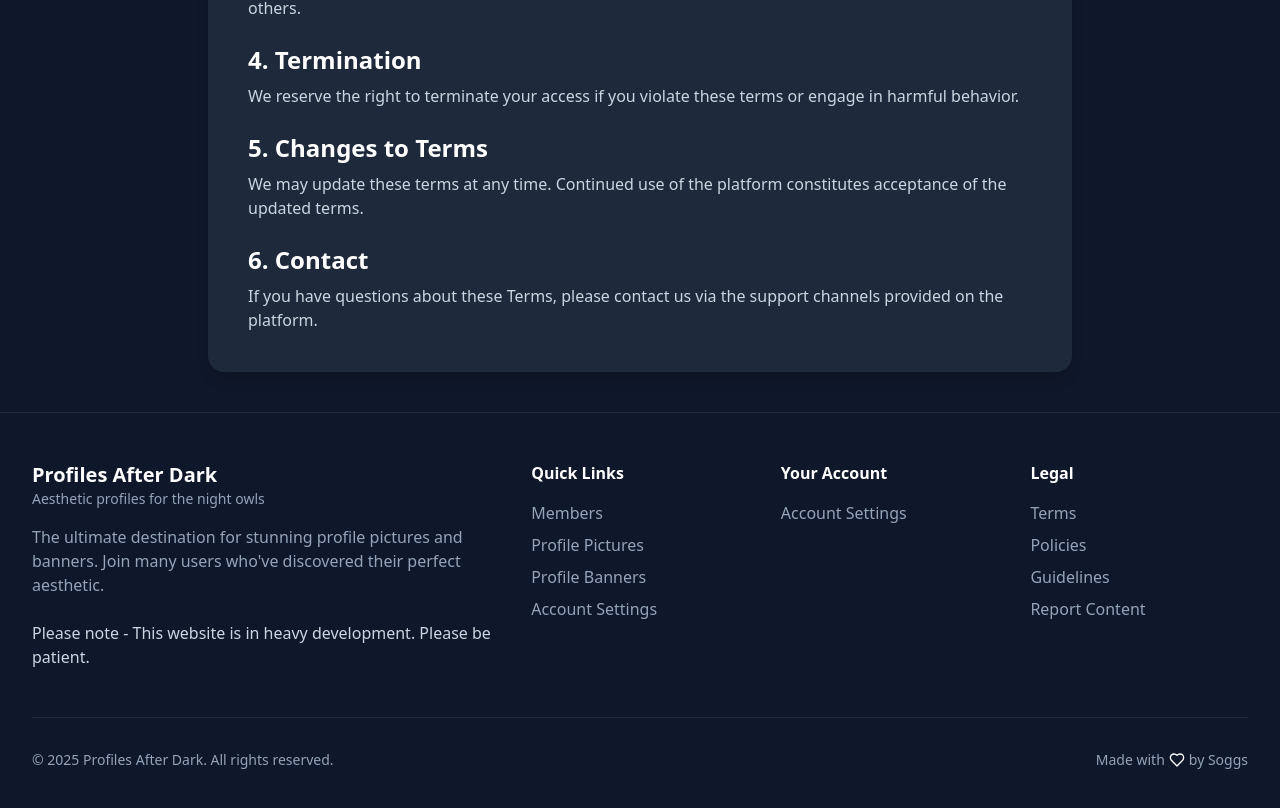
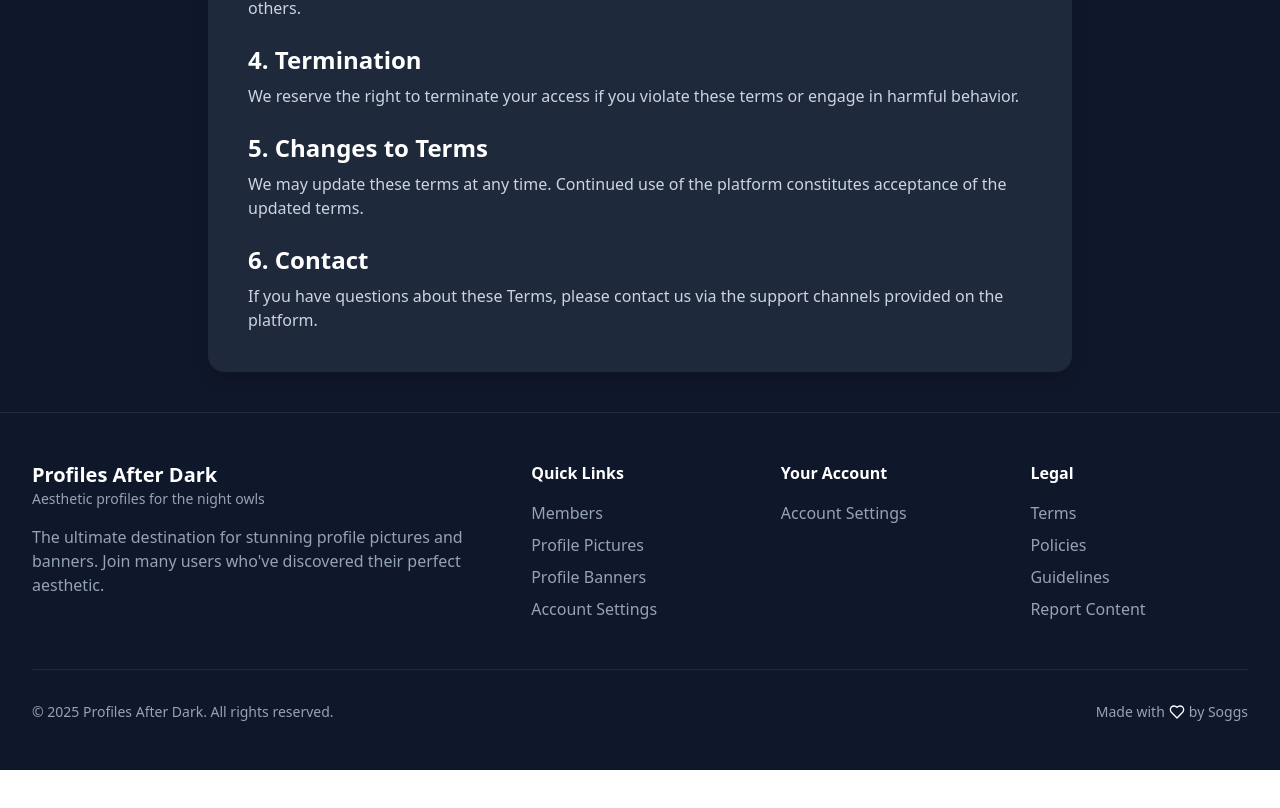
Before and after one commit to sogki/profiles-after-dark, a React (Vite) app: page /terms in a window 1280 px wide. Shown: the part 746-1554 px from the top of the page. After the commit the page ends 1516 px from the top, so only its background shows below. Built offline with nearby package versions, Linux system fonts and the light colour scheme; no server answers; the database is empty.

Commit message:
⛏️ Remove footer p

```diff
--- a/src/components/Footer.tsx
+++ b/src/components/Footer.tsx
@@ -19,7 +19,6 @@ export default function Footer() {
               The ultimate destination for stunning profile pictures and banners.
               Join many users who've discovered their perfect aesthetic.
             </p>
-            <p className='text-slate-300'>Please note - This website is in heavy development. Please be patient.</p>
             {/* Socials (optional)
             <div className="flex space-x-4">
               <a href="#" className="text-slate-400 hover:text-purple-400 transition-colors">
```
